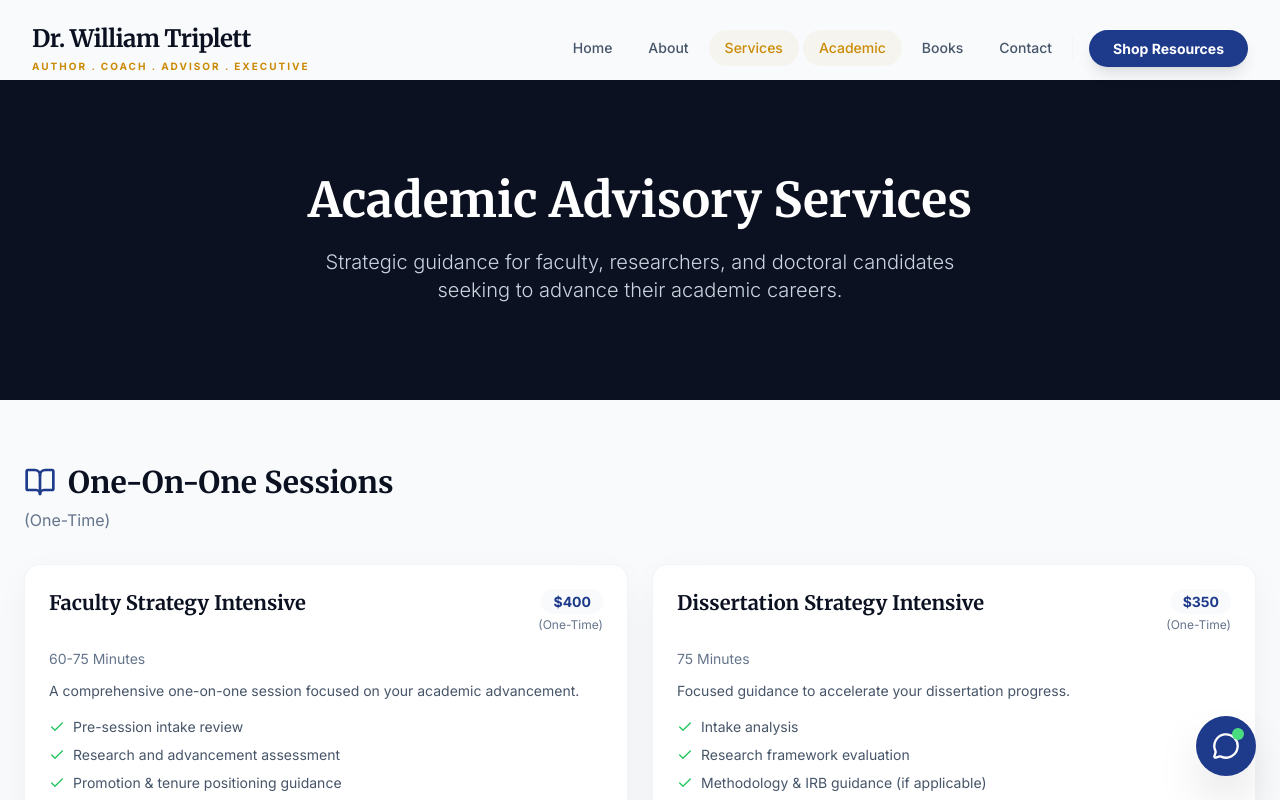
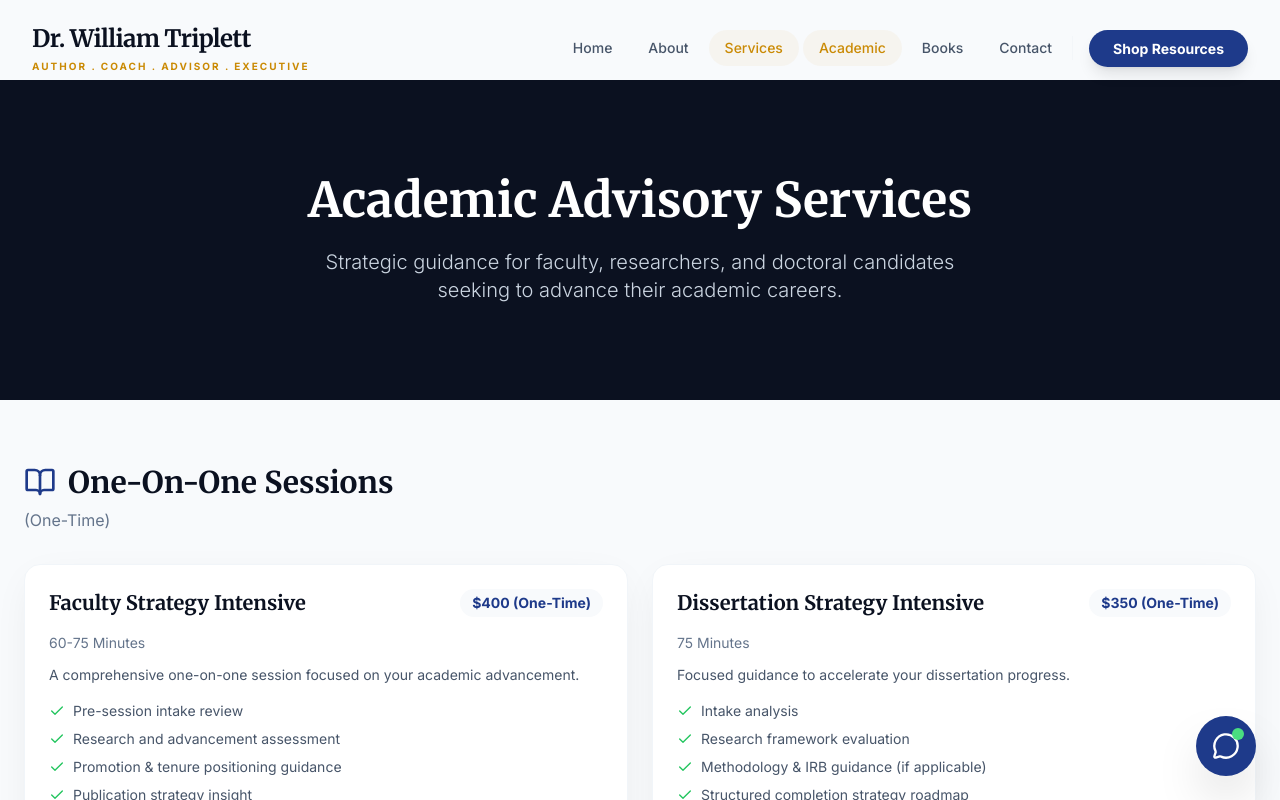
Before and after one commit to Faithmanex/drwilliamtriplett, a React (Vite) app: page /services/academic in a window 1280 px wide. Shown: the top 800 px of the page. Built offline with nearby package versions, Linux system fonts and the light colour scheme.

Commit message:
Fix price label breaking to second line

```diff
--- a/components/AcademicServiceDetail.tsx
+++ b/components/AcademicServiceDetail.tsx
@@ -78,12 +78,9 @@ const AcademicServiceDetail: React.FC = () => {
           {/* Content */}
           <div className="px-8 py-8">
             <div className="mb-8">
-              <span className="bg-green-100 text-green-800 text-2xl font-bold px-4 py-2 rounded-lg">
-                ${service.price}
+              <span className="bg-green-100 text-green-800 text-2xl font-bold px-4 py-2 rounded-lg whitespace-nowrap">
+                ${service.price} {service.priceLabel}
               </span>
-              {service.priceLabel && (
-                <span className="text-slate-500 ml-2">{service.priceLabel}</span>
-              )}
             </div>
 
             <p className="text-slate-600 text-lg mb-8">{service.description}</p>
--- a/components/AcademicServices.tsx
+++ b/components/AcademicServices.tsx
@@ -16,13 +16,10 @@ const ServiceCard: React.FC<ServiceCardProps> = ({ service }) => {
     <div className="bg-white rounded-2xl p-6 shadow-card border border-slate-100 hover:border-brand-primary/20 transition-all duration-300 flex flex-col h-full">
       <div className="flex items-start justify-between mb-4">
         <h3 className="font-serif text-lg md:text-xl font-bold text-brand-dark">{service.title}</h3>
-        <div className="text-right">
-          <span className="bg-brand-light text-brand-primary text-sm font-bold px-3 py-1 rounded-full">
-            ${service.price}
+        <div className="text-right flex flex-col items-end">
+          <span className="bg-brand-light text-brand-primary text-sm font-bold px-3 py-1 rounded-full whitespace-nowrap">
+            ${service.price} {service.priceLabel}
           </span>
-          {service.priceLabel && (
-            <span className="block text-xs text-slate-500 mt-1">{service.priceLabel}</span>
-          )}
         </div>
       </div>
 
```
